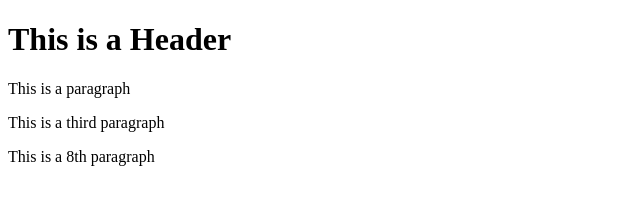
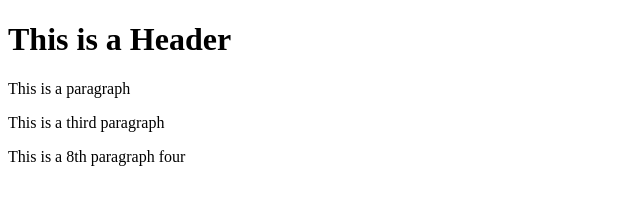
Before and after one commit to uakkab/fer-001, a website: page index.html in a window 1280 px wide. Shown: the full height of the page, 0-640 px from the left. Drawn offline with Linux system fonts and the light colour scheme.

Commit message:
file updated

```diff
--- a/index.html
+++ b/index.html
@@ -6,6 +6,6 @@
         <h1>This is a Header</h1>
         <p>This is a paragraph</p>
         <p>This is a third paragraph</p>
-        <p>This is a 8th paragraph</p>
+        <p>This is a 8th paragraph four</p>
     </body>
 </html>
```
